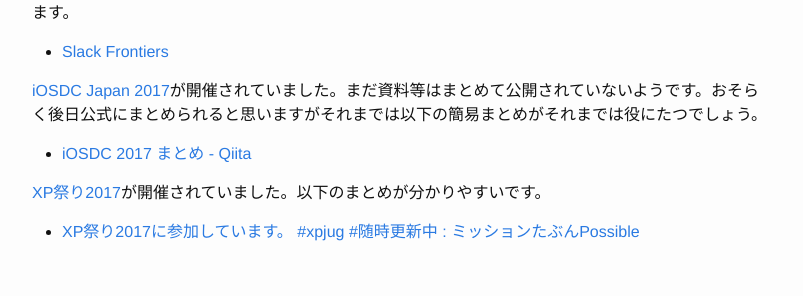
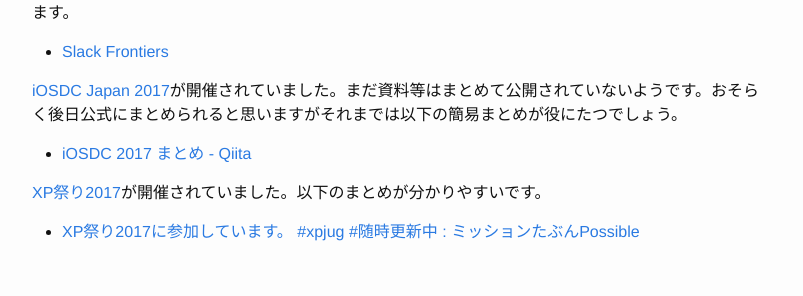
Before and after one commit to Gather-Tech/Gather-Tech.github.io, a Jekyll site: the page built from _posts/2017/2017-09-18-Gather64.md, in a window 1280 px wide and 900 px high, scrolled down 600 px. Shown: the part 178-474 px from the top of the window, without its empty margins (238-1041 px from the left). Built offline with Jekyll 4.4.1, drawn with Linux system fonts in a browser that asks for light colours.

Commit message:
fix typo

```diff
--- a/_posts/2017/2017-09-18-Gather64.md
+++ b/_posts/2017/2017-09-18-Gather64.md
@@ -19,7 +19,7 @@
 
 - [Slack Frontiers](https://www.ustream.tv/slack)
 
-[iOSDC Japan 2017](https://iosdc.jp/2017/)が開催されていました。まだ資料等はまとめて公開されていないようです。おそらく後日公式にまとめられると思いますがそれまでは以下の簡易まとめがそれまでは役にたつでしょう。
+[iOSDC Japan 2017](https://iosdc.jp/2017/)が開催されていました。まだ資料等はまとめて公開されていないようです。おそらく後日公式にまとめられると思いますがそれまでは以下の簡易まとめが役にたつでしょう。
 
 - [iOSDC 2017 まとめ - Qiita](http://qiita.com/_ozwio/items/855dc0f891ee3dbb8db0)
 
```
